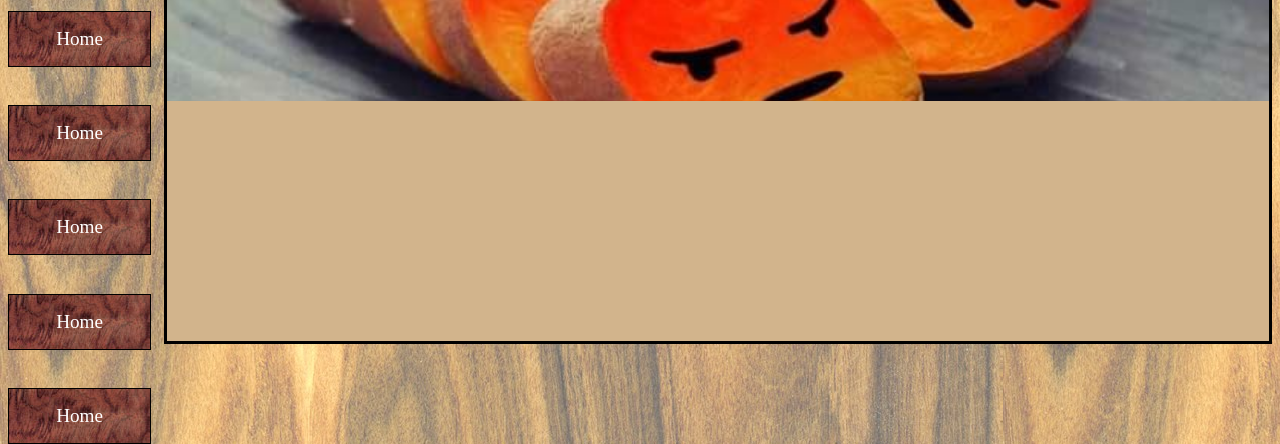
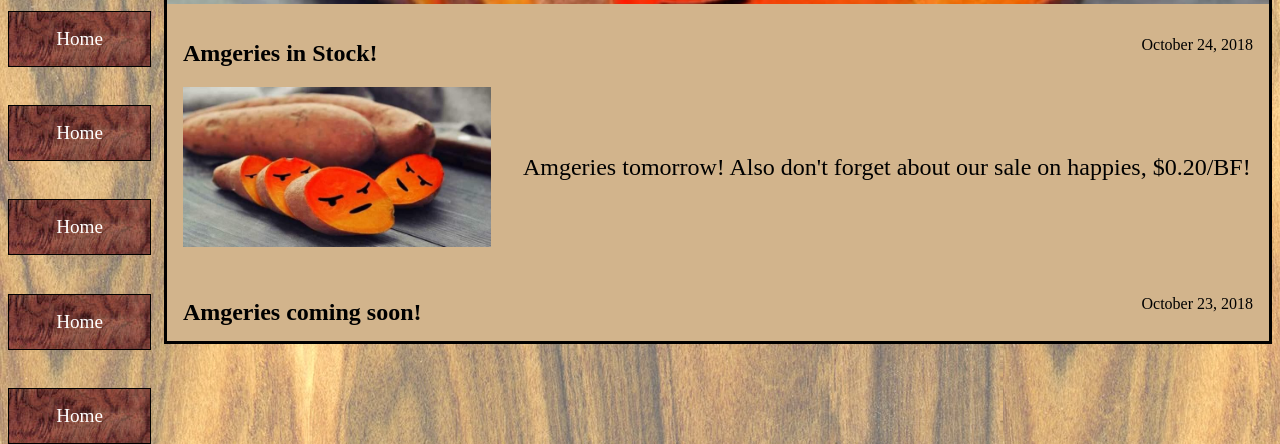
Before and after one commit to Serrowxd/MHSHardwood, a plain HTML site: page index.html in a window 1280 px wide. Shown: the part 599-1043 px from the top of the page. Drawn offline with Linux system fonts and the light colour scheme.

Commit message:
updated daily section

```diff
--- a/css/styles.less
+++ b/css/styles.less
@@ -76,10 +76,12 @@ div {
 // ***
 
 .mainbody {
+  flex-direction: column;
   border: 3px solid black;
   width: 100%;
   height: 70vh;
-  overflow: auto;
+  overflow-x: hidden;
+  overflow-y: auto;
   background-color: tan;
 }
 
@@ -103,3 +105,24 @@ div {
     font-size: 2rem;
   }
 }
+
+.daily_item {
+  flex-direction: column;
+  padding: 1rem;
+
+  .title {
+    justify-content: space-between;
+  }
+
+  .content {
+    align-items: center;
+    p {
+      font-size: 1.5rem;
+      margin-left: 2rem;
+    }
+    img {
+      height: 10rem;
+      width: auto;
+    }
+  }
+}
--- a/index.html
+++ b/index.html
@@ -50,6 +50,40 @@
           <h1>Daily Deal</h1>
           <p>Oops! All AMGERIES!!</p>
         </div>
+
+        <div class="daily_item">
+          <div class="title">
+            <h1>Amgeries in Stock!</h1>
+            <p>October 24, 2018</p>
+          </div>
+          <div class="content">
+            <img src="./assets/amgeries.jpg" alt="amgery!">
+            <p>Amgeries tomorrow! Also don't forget about our sale on happies, $0.20/BF!</p>
+          </div>
+        </div>
+
+        <div class="daily_item">
+          <div class="title">
+            <h1>Amgeries coming soon!</h1>
+            <p>October 23, 2018</p>
+          </div>
+          <div class="content">
+            <img src="./assets/amgeries.jpg" alt="amgery!">
+            <p>Amgeries are on order! We should have them in sometime this week!</p>
+          </div>
+        </div>
+
+        <div class="daily_item">
+          <div class="title">
+            <h1>Demand for Amgeries increases!</h1>
+            <p>October 22, 2018</p>
+          </div>
+          <div class="content">
+            <img src="./assets/amgeries.jpg" alt="amgery!">
+            <p>We heard your call for Amgeries!</p>
+          </div>
+        </div>
+
       </div>
     </div>
 
```
Also changed, not shown: css/styles.css.
